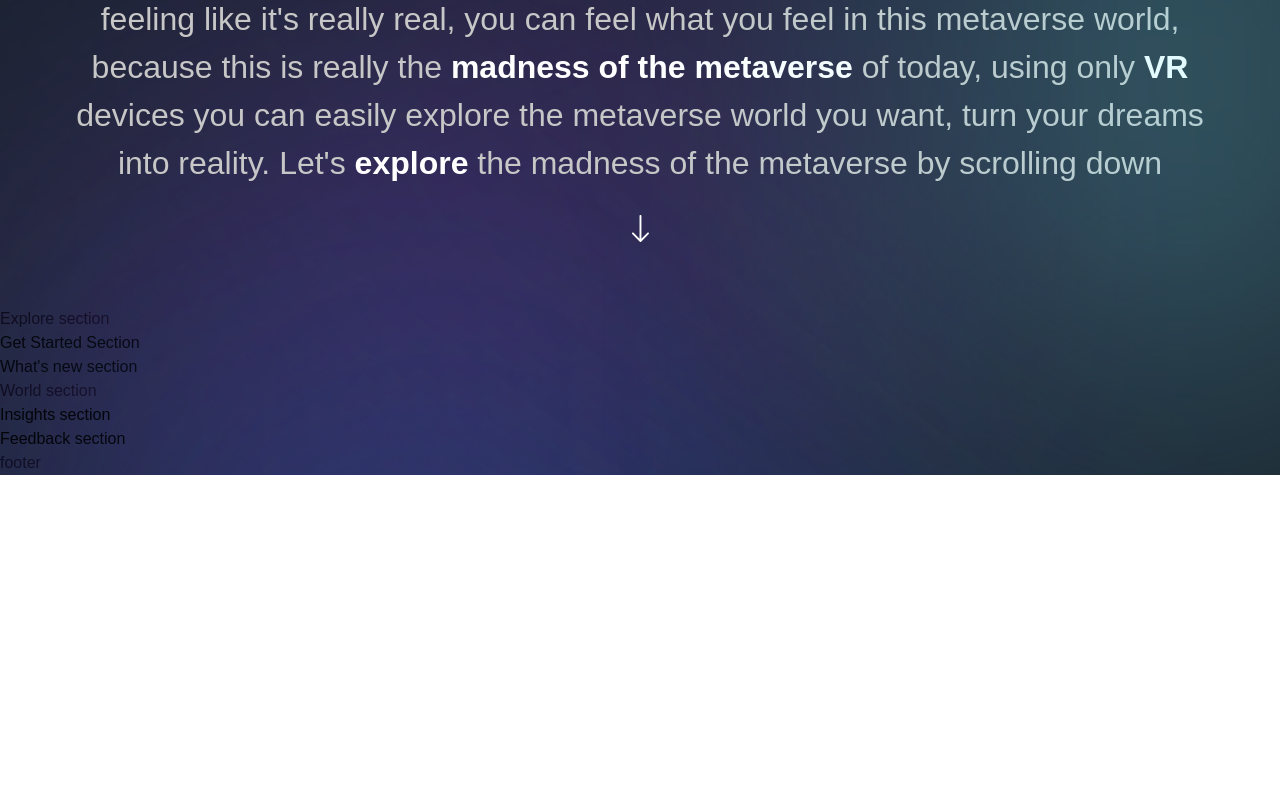
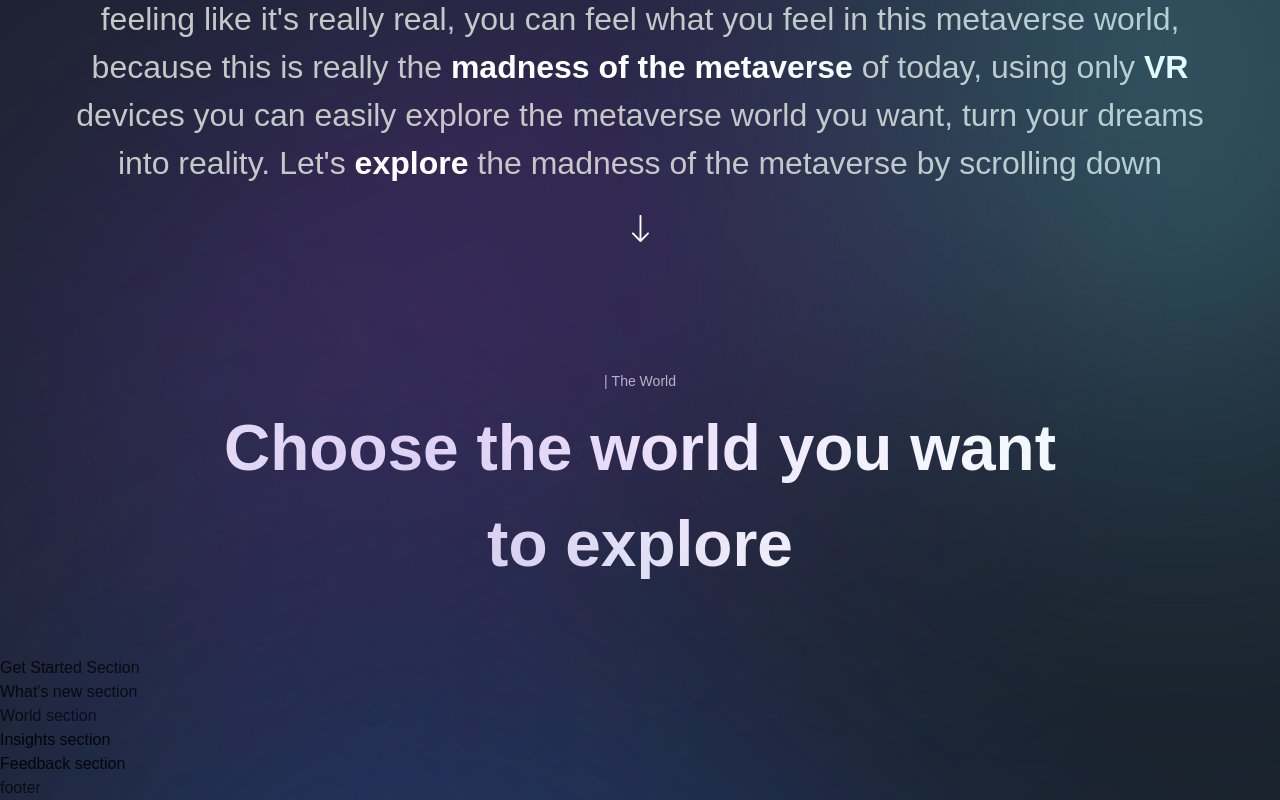
Before and after one commit to pronoia9/metaverse-madness, a Next.js app: page / in a window 1280 px wide. Shown: the part 1250-2050 px from the top of the page. Before the commit the page ends 1725 px from the top, so only its background shows below. Built offline with nearby package versions, Linux system fonts and the light colour scheme.

Commit message:
add heading and title

```diff
--- a/sections/Explore.jsx
+++ b/sections/Explore.jsx
@@ -9,8 +9,19 @@ import { ExploreCard, TitleText, TypingText } from '../components';
 import { exploreWorlds } from '../constants';
 
 const Explore = () => (
-  <section>
-    Explore section
+  <section id='explore' className={`${styles.paddings}`}>
+    <motion.div
+      className={`${styles.innerWidth} mx-auto flex flex-col`}
+      variants={staggerContainer}
+      initial='hidden'
+      whileInView='show'
+      viewport={{ once: false, amount: 0.25 }}>
+      <TypingText title='| The World' textStyles='text-center' />
+      <TitleText
+        title={<>Choose the world you want <br className='md:block hidden' /> to explore</>}
+        textStyles='text-center'
+      />
+    </motion.div>
   </section>
 );
 
```
